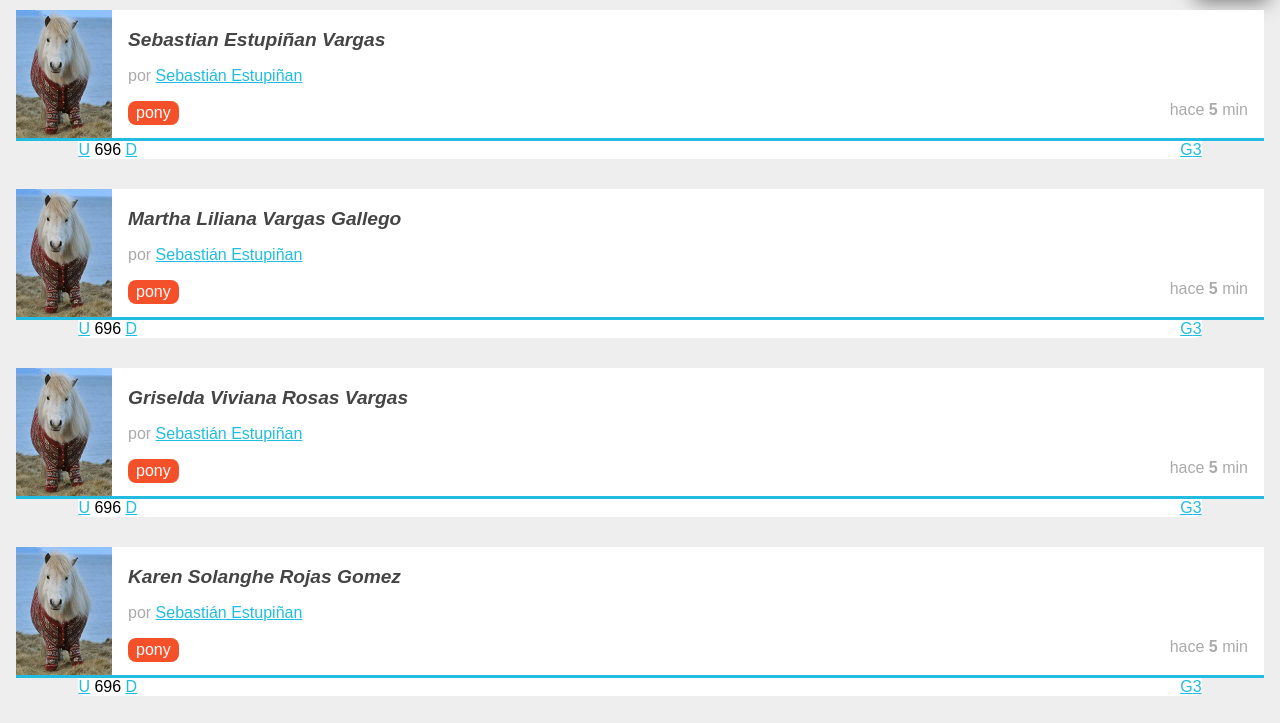
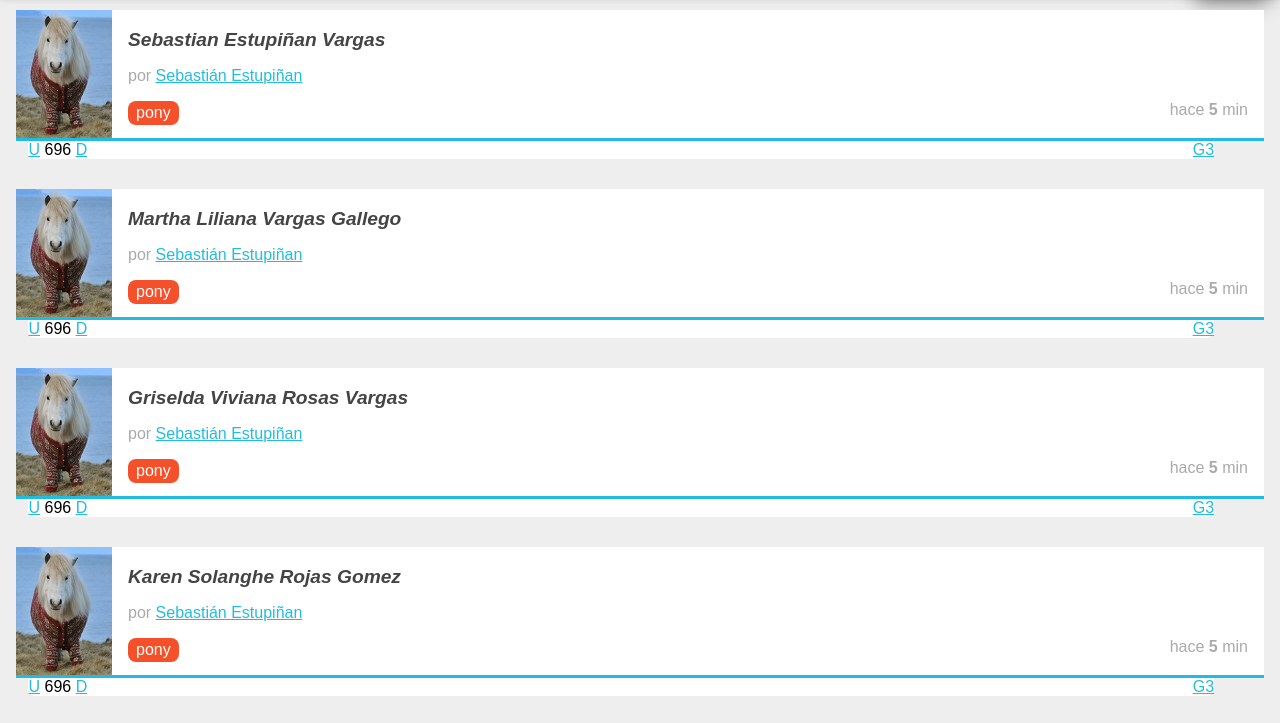
Before and after one commit to sesva/Puls2014-America, a plain HTML site: page index.html in a window 1280 px wide. Shown: the part 112-835 px from the top of the page. Drawn offline with Linux system fonts and the light colour scheme.

Commit message:
Ultimos cambios a estilos - sesva

```diff
--- a/estilos.css
+++ b/estilos.css
@@ -72,6 +72,7 @@ nav
 {
 	background: #80BCA3;
 	padding: 0 0.5em;
+	box-shadow: rgba(0,0,0,0.5) 0px 0px 10px;
 	position: relative;
 }
 nav ul
@@ -168,12 +169,12 @@ nav ul li a
 {
 	background: white;
 	border-radius: 0 0 0.5em 0.5em;
-	left: 5%;
+	left: 1%;
 	margin-top: 3px;
 	padding: 0.2em 0.5;
 	position: absolute;
 	top: 100%;
-	width: 90%;
+	width: 95%;
 }
 #contenido .item .votacion .comentarios_item,
 #contenido .item .votacion .guardar_item
```
